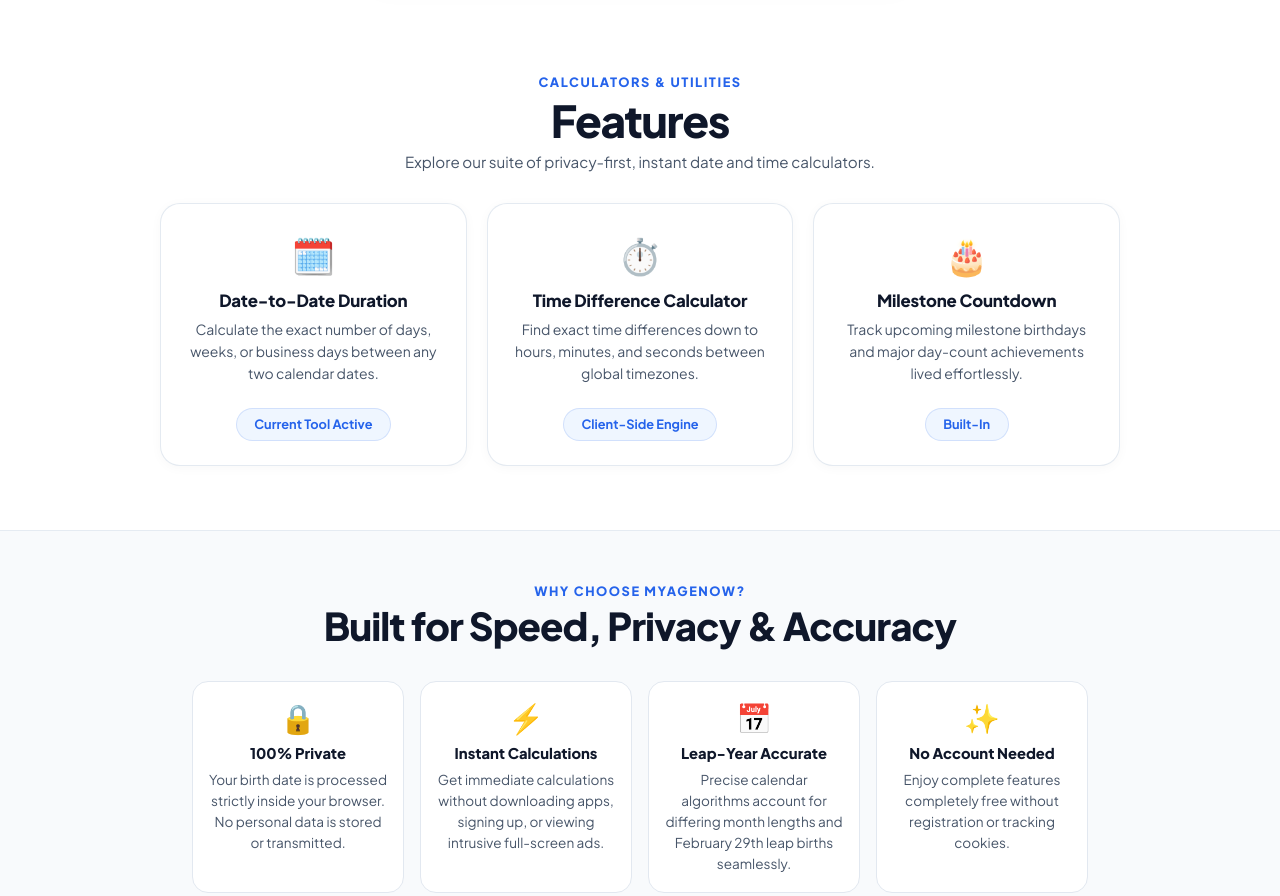
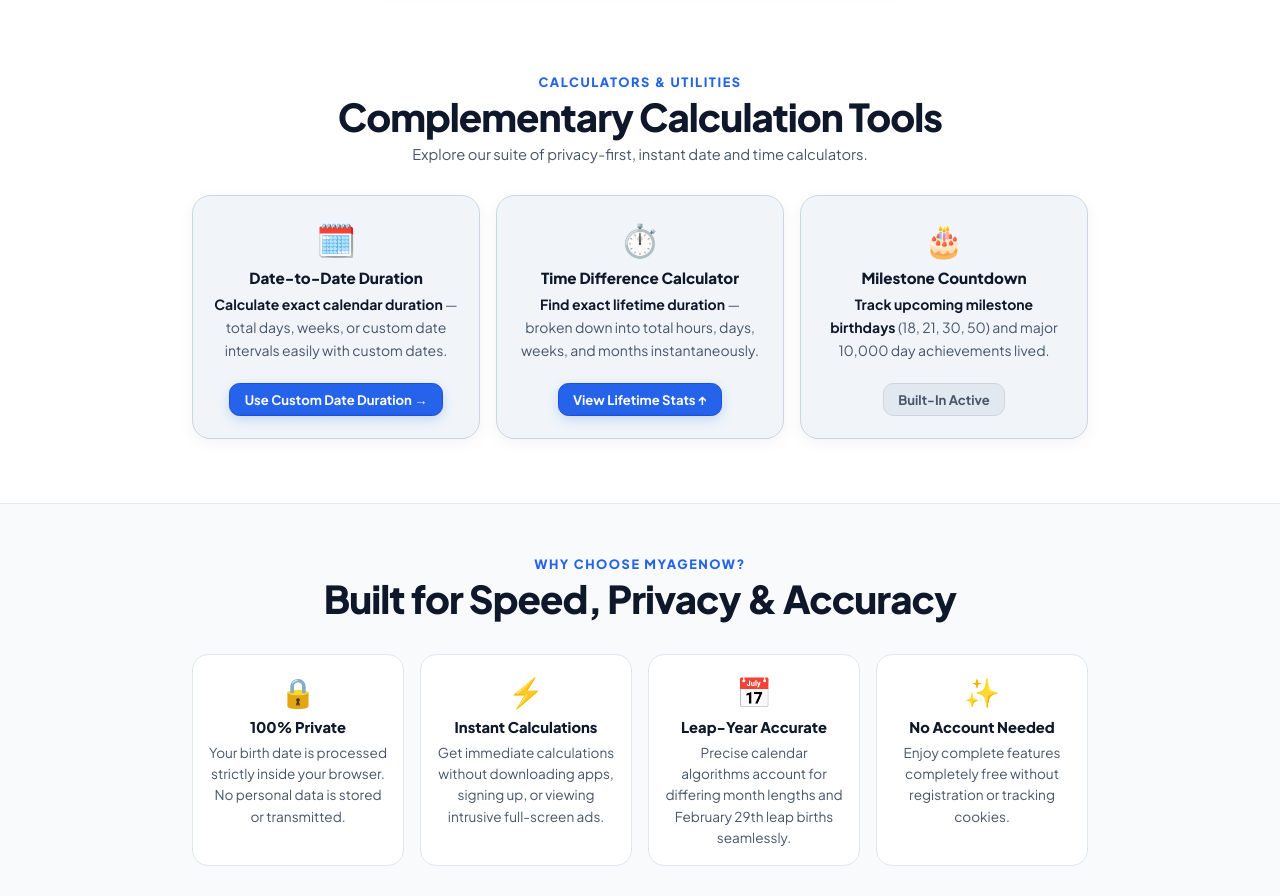
Before and after one commit to sydinrahman/myagenow, a plain HTML site: page index.html in a window 1280 px wide. Shown: the part 702-1598 px from the top of the page. Drawn offline with Linux system fonts and the light colour scheme.

Commit message:
Revert "Update Features section, navbar links, and button loading animation"

```diff
--- a/index.html
+++ b/index.html
@@ -93,7 +93,6 @@
           <span></span><span></span><span></span>
         </button>
         <nav class="site-nav" id="site-nav" aria-label="Main navigation">
-          <a href="#features">Features</a>
           <a href="#trust">Why Us</a>
           <a href="#how-it-works">How It Works</a>
           <a href="#faq">FAQ</a>
@@ -314,34 +313,34 @@
         </div>
       </section>
 
-      <section id="features" class="features-section" aria-labelledby="features-title">
-        <div class="features-wrap">
-          <div class="features-header">
+      <section id="related-tools" class="related-tools-section" aria-labelledby="related-tools-title">
+        <div class="related-tools-wrap">
+          <div class="related-tools-header">
             <span class="kicker">Calculators &amp; Utilities</span>
-            <h2 id="features-title">Features</h2>
+            <h2 id="related-tools-title">Complementary Calculation Tools</h2>
             <p>Explore our suite of privacy-first, instant date and time calculators.</p>
           </div>
 
-          <div class="features-grid">
-            <div class="feature-card">
-              <div class="feature-icon" aria-hidden="true">🗓️</div>
+          <div class="related-grid">
+            <div class="related-card">
+              <div class="related-icon" aria-hidden="true">🗓️</div>
               <h3>Date-to-Date Duration</h3>
-              <p>Calculate the exact number of days, weeks, or business days between any two calendar dates.</p>
-              <span class="feature-pill">Current Tool Active</span>
+              <p><strong>Calculate exact calendar duration</strong> — total days, weeks, or custom date intervals easily with custom dates.</p>
+              <a href="#toggle-custom-date" class="tool-status tool-link">Use Custom Date Duration →</a>
             </div>
 
-            <div class="feature-card">
-              <div class="feature-icon" aria-hidden="true">⏱️</div>
+            <div class="related-card">
+              <div class="related-icon" aria-hidden="true">⏱️</div>
               <h3>Time Difference Calculator</h3>
-              <p>Find exact time differences down to hours, minutes, and seconds between global timezones.</p>
-              <span class="feature-pill">Client-Side Engine</span>
+              <p><strong>Find exact lifetime duration</strong> — broken down into total hours, days, weeks, and months instantaneously.</p>
+              <a href="#age-results" class="tool-status tool-link">View Lifetime Stats ↑</a>
             </div>
 
-            <div class="feature-card">
-              <div class="feature-icon" aria-hidden="true">🎂</div>
+            <div class="related-card">
+              <div class="related-icon" aria-hidden="true">🎂</div>
               <h3>Milestone Countdown</h3>
-              <p>Track upcoming milestone birthdays and major day-count achievements lived effortlessly.</p>
-              <span class="feature-pill">Built-In</span>
+              <p><strong>Track upcoming milestone birthdays</strong> (18, 21, 30, 50) and major 10,000 day achievements lived.</p>
+              <span class="tool-status font-bold">Built-In Active</span>
             </div>
           </div>
         </div>
--- a/script.js
+++ b/script.js
@@ -451,35 +451,7 @@
   if (ageForm) {
     ageForm.addEventListener('submit', function (event) {
       event.preventDefault();
-
-      if (!dobInput || !dobInput.value) {
-        showError('Please enter your date of birth.');
-        return;
-      }
-
-      if (calculateBtn && calculateBtn.classList.contains('loading')) {
-        return; // Prevent multi-clicks while loading
-      }
-
-      // Add loading state to Calculate My Age button
-      if (calculateBtn) {
-        calculateBtn.classList.add('loading');
-        calculateBtn.disabled = true;
-        const originalBtnContent = calculateBtn.innerHTML;
-        calculateBtn.innerHTML = `
-          <span class="btn-spinner" aria-hidden="true"></span>
-          <span>Calculating...</span>
-        `;
-
-        setTimeout(function () {
-          performCalculation(true);
-          calculateBtn.classList.remove('loading');
-          calculateBtn.disabled = false;
-          calculateBtn.innerHTML = originalBtnContent;
-        }, 1500);
-      } else {
-        performCalculation(true);
-      }
+      performCalculation(true);
     });
   }
 
--- a/styles.css
+++ b/styles.css
@@ -434,26 +434,6 @@
   transform: translateY(1px);
 }
 
-.primary-btn.loading {
-  opacity: 0.85;
-  cursor: wait;
-  pointer-events: none;
-}
-
-.btn-spinner {
-  width: 1.15rem;
-  height: 1.15rem;
-  border: 2.5px solid rgba(255, 255, 255, 0.35);
-  border-top-color: #ffffff;
-  border-radius: 50%;
-  animation: spin 750ms linear infinite;
-  display: inline-block;
-}
-
-@keyframes spin {
-  to { transform: rotate(360deg); }
-}
-
 .privacy-note {
   margin-top: 1rem;
   padding-top: 1rem;
@@ -865,49 +845,49 @@
   letter-spacing: -0.02em;
 }
 
-.features-section {
+.related-tools-section {
   padding: 4.75rem 0 4rem;
   background: #ffffff;
   border-top: 1px solid rgba(226, 232, 240, 0.8);
 }
 
-.features-wrap {
-  width: min(100%, 62rem);
+.related-tools-wrap {
+  width: min(100%, 58rem);
   margin: 0 auto;
   padding: 0 1rem;
 }
 
-.features-header {
+.related-tools-header {
   text-align: center;
   margin-bottom: 2rem;
 }
 
-.features-header h2 {
+.related-tools-header h2 {
   margin: 0.25rem 0 0.35rem;
-  font-size: clamp(2rem, 3.5vw, 2.75rem);
+  font-size: clamp(1.8rem, 3vw, 2.4rem);
   line-height: 1.2;
   font-weight: 800;
-  letter-spacing: -0.03em;
-}
-
-.features-header p {
+  letter-spacing: -0.025em;
+}
+
+.related-tools-header p {
   margin: 0;
   color: var(--text-soft);
-  font-size: 0.95rem;
-}
-
-.features-grid {
+  font-size: 0.92rem;
+}
+
+.related-grid {
   display: grid;
   grid-template-columns: repeat(3, minmax(0, 1fr));
-  gap: 1.25rem;
-}
-
-.feature-card {
-  padding: 1.75rem 1.25rem 1.5rem;
-  border-radius: 1.25rem;
-  background: #ffffff;
-  border: 1px solid rgba(226, 232, 240, 0.9);
-  box-shadow: 0 2px 12px rgba(15, 23, 42, 0.03);
+  gap: 1rem;
+}
+
+.related-card {
+  padding: 1.4rem 1.25rem;
+  border-radius: 1.15rem;
+  background: #f1f5f9;
+  border: 1px solid var(--border-strong);
+  box-shadow: 0 4px 16px rgba(15, 23, 42, 0.05);
   text-align: center;
   display: flex;
   flex-direction: column;
@@ -915,44 +895,64 @@
   transition: transform 0.2s ease, box-shadow 0.2s ease, border-color 0.2s ease;
 }
 
-.feature-card:hover {
+.related-card:hover,
+.related-card:focus-within {
   transform: translateY(-2px);
-  box-shadow: 0 8px 24px rgba(15, 23, 42, 0.06);
-  border-color: rgba(203, 213, 225, 0.9);
-}
-
-.feature-icon {
-  font-size: 2.2rem;
-  margin-bottom: 0.75rem;
-}
-
-.feature-card h3 {
-  margin: 0 0 0.5rem;
-  font-size: 1.05rem;
-  font-weight: 800;
+  box-shadow: 0 8px 24px rgba(15, 23, 42, 0.08);
+  border-color: #94a3b8;
+}
+
+.related-icon {
+  font-size: 2rem;
+  margin-bottom: 0.5rem;
+}
+
+.related-card h3 {
+  margin: 0 0 0.4rem;
+  font-size: 0.95rem;
+  font-weight: 800;
+}
+
+.related-card p {
+  margin: 0 0 1.25rem;
+  font-size: 0.875rem;
+  color: var(--text-soft);
+  line-height: 1.65;
+  flex: 1;
+}
+
+.related-card p strong {
   color: var(--text);
-  letter-spacing: -0.01em;
-}
-
-.feature-card p {
-  margin: 0 0 1.5rem;
-  font-size: 0.875rem;
-  color: var(--text-soft);
-  line-height: 1.55;
-  flex: 1;
-}
-
-.feature-pill {
+  font-weight: 700;
+}
+
+.tool-status {
   display: inline-flex;
   align-items: center;
   justify-content: center;
-  font-size: 0.8rem;
+  font-size: 0.82rem;
   font-weight: 700;
-  color: var(--primary);
-  background: var(--primary-soft);
-  padding: 0.45rem 1.1rem;
-  border-radius: 999px;
-  border: 1px solid rgba(37, 99, 235, 0.15);
+  color: var(--text-soft);
+  background: #e2e8f0;
+  padding: 0.45rem 0.9rem;
+  border-radius: 0.65rem;
+  border: 1px solid var(--border-strong);
+  transition: all 0.2s ease;
+}
+
+.tool-link {
+  background: var(--primary);
+  color: #ffffff;
+  border: 1px solid var(--primary-dark);
+  box-shadow: 0 4px 12px rgba(37, 99, 235, 0.2);
+}
+
+.tool-link:hover,
+.tool-link:focus-visible {
+  background: var(--primary-dark);
+  color: #ffffff;
+  transform: translateY(-1px);
+  box-shadow: 0 6px 16px rgba(37, 99, 235, 0.28);
 }
 
 .trust-section {
@@ -1544,7 +1544,7 @@
     grid-template-columns: 1fr;
   }
 
-  .features-grid {
+  .related-grid {
     grid-template-columns: 1fr;
   }
 
```
Also changed, not shown: 404.html (+1 -2 lines), contact.html (+0 -1 lines), privacy.html (+0 -1 lines), terms.html (+0 -1 lines).
